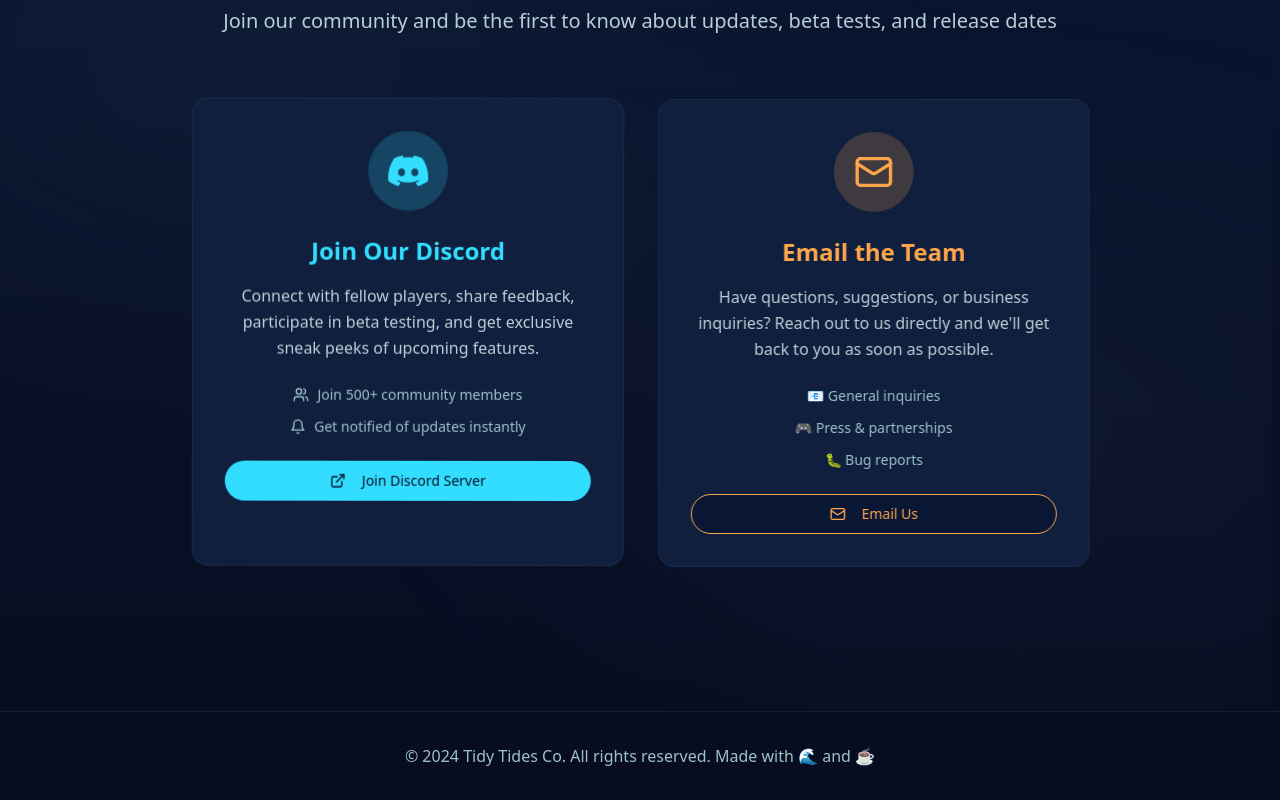
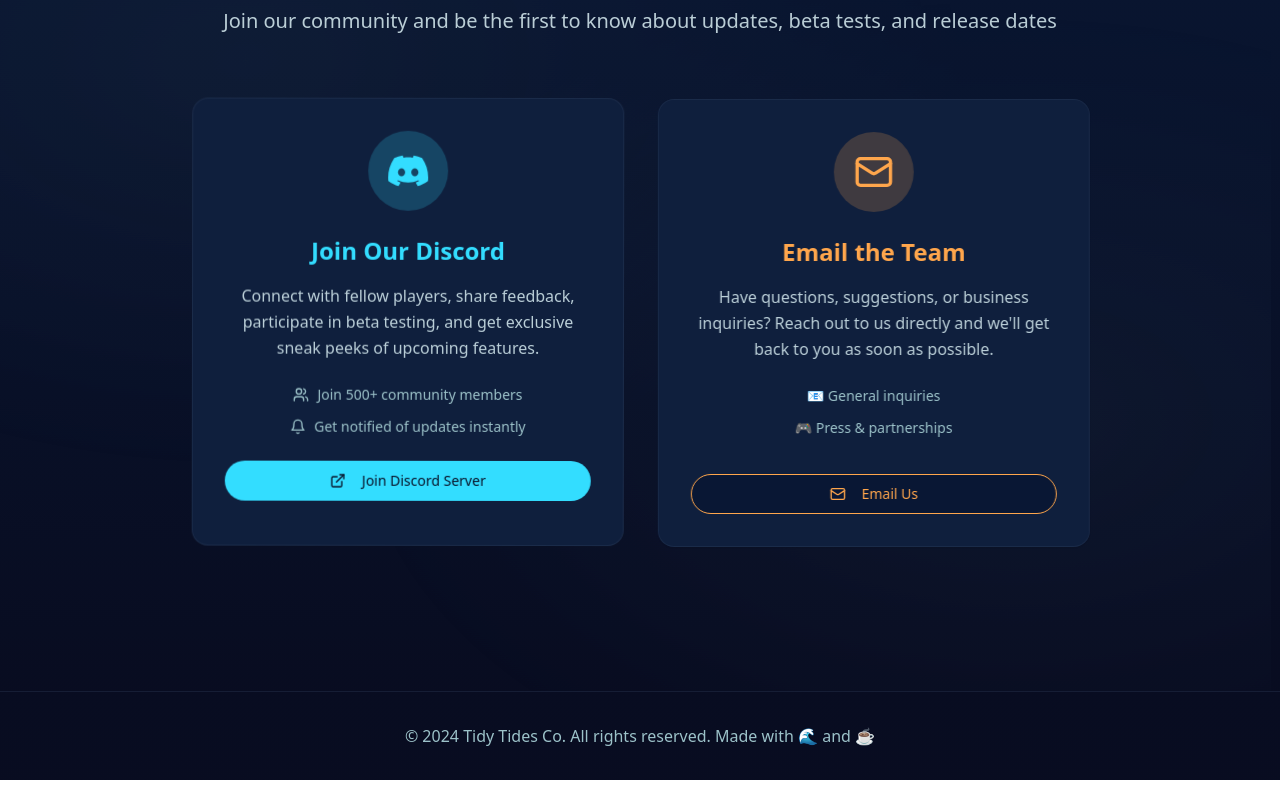
Before and after one commit to SeanPlet/TidyTidesOfficialWebsite, a React (Vite) app: page / in a window 1280 px wide. Shown: the part 4405-5205 px from the top of the page. Built offline with nearby package versions, Linux system fonts and the light colour scheme.

Commit message:
Visual edit in Lovable
Edited UI in Lovable

```diff
--- a/src/components/ContactSection.tsx
+++ b/src/components/ContactSection.tsx
@@ -25,7 +25,7 @@ const ContactSection = () => {
             <CardContent className="p-8 text-center">
               <div className="w-20 h-20 bg-primary/20 rounded-full flex items-center justify-center mx-auto mb-6">
                 <svg className="h-10 w-10 text-primary" viewBox="0 0 24 24" fill="currentColor">
-                  <path d="M20.317 4.3698a19.7913 19.7913 0 00-4.8851-1.5152.0741.0741 0 00-.0785.0371c-.211.3753-.4447.8648-.6083 1.2495-1.8447-.2762-3.68-.2762-5.4868 0-.1636-.3933-.4058-.8742-.6177-1.2495a.077.077 0 00-.0785-.037 19.7363 19.7363 0 00-4.8852 1.515.0699.0699 0 00-.0321.0277C.5334 9.0458-.319 13.5799.0992 18.0578a.0824.0824 0 00.0312.0561c2.0528 1.5076 4.0413 2.4228 5.9929 3.0294a.0777.0777 0 00.0842-.0276c.4616-.6304.8731-1.2952 1.226-1.9942a.076.076 0 00-.0416-.1057c-.6528-.2476-1.2743-.5495-1.8722-.8923a.077.077 0 01-.0076-.1277c.1258-.0943.2517-.1923.3718-.2914a.0743.0743 0 01.0776-.0105c3.9278 1.7933 8.18 1.7933 12.0614 0a.0739.0739 0 01.0785.0095c.1202.099.246.1981.3728.2924a.077.077 0 01-.0066.1276 12.2986 12.2986 0 01-1.873.8914.0766.0766 0 00-.0407.1067c.3604.698.7719 1.3628 1.225 1.9932a.076.076 0 00.0842.0286c1.961-.6067 3.9495-1.5219 6.0023-3.0294a.077.077 0 00.0313-.0552c.5004-5.177-.8382-9.6739-3.5485-13.6604a.061.061 0 00-.0312-.0286zM8.02 15.3312c-1.1825 0-2.1569-1.0857-2.1569-2.419 0-1.3332.9555-2.4189 2.157-2.4189 1.2108 0 2.1757 1.0952 2.1568 2.419-.0001 1.3332-.9555 2.4189-2.1569 2.4189zm7.9748 0c-1.1825 0-2.1569-1.0857-2.1569-2.419 0-1.3332.9554-2.4189 2.1569-2.4189 1.2108 0 2.1757 1.0952 2.1568 2.419 0 1.3332-.9555 2.4189-2.1568 2.4189Z"/>
+                  <path d="M20.317 4.3698a19.7913 19.7913 0 00-4.8851-1.5152.0741.0741 0 00-.0785.0371c-.211.3753-.4447.8648-.6083 1.2495-1.8447-.2762-3.68-.2762-5.4868 0-.1636-.3933-.4058-.8742-.6177-1.2495a.077.077 0 00-.0785-.037 19.7363 19.7363 0 00-4.8852 1.515.0699.0699 0 00-.0321.0277C.5334 9.0458-.319 13.5799.0992 18.0578a.0824.0824 0 00.0312.0561c2.0528 1.5076 4.0413 2.4228 5.9929 3.0294a.0777.0777 0 00.0842-.0276c.4616-.6304.8731-1.2952 1.226-1.9942a.076.076 0 00-.0416-.1057c-.6528-.2476-1.2743-.5495-1.8722-.8923a.077.077 0 01-.0076-.1277c.1258-.0943.2517-.1923.3718-.2914a.0743.0743 0 01.0776-.0105c3.9278 1.7933 8.18 1.7933 12.0614 0a.0739.0739 0 01.0785.0095c.1202.099.246.1981.3728.2924a.077.077 0 01-.0066.1276 12.2986 12.2986 0 01-1.873.8914.0766.0766 0 00-.0407.1067c.3604.698.7719 1.3628 1.225 1.9932a.076.076 0 00.0842.0286c1.961-.6067 3.9495-1.5219 6.0023-3.0294a.077.077 0 00.0313-.0552c.5004-5.177-.8382-9.6739-3.5485-13.6604a.061.061 0 00-.0312-.0286zM8.02 15.3312c-1.1825 0-2.1569-1.0857-2.1569-2.419 0-1.3332.9555-2.4189 2.157-2.4189 1.2108 0 2.1757 1.0952 2.1568 2.419-.0001 1.3332-.9555 2.4189-2.1569 2.4189zm7.9748 0c-1.1825 0-2.1569-1.0857-2.1569-2.419 0-1.3332.9554-2.4189 2.1569-2.4189 1.2108 0 2.1757 1.0952 2.1568 2.419 0 1.3332-.9555 2.4189-2.1568 2.4189Z" />
                 </svg>
               </div>
 
@@ -80,7 +80,7 @@ const ContactSection = () => {
                   <span>🎮 Press & partnerships</span>
                 </div>
                 <div className="flex items-center justify-center gap-2 text-sm text-muted-foreground">
-                  <span>🐛 Bug reports</span>
+
                 </div>
               </div>
 
```
